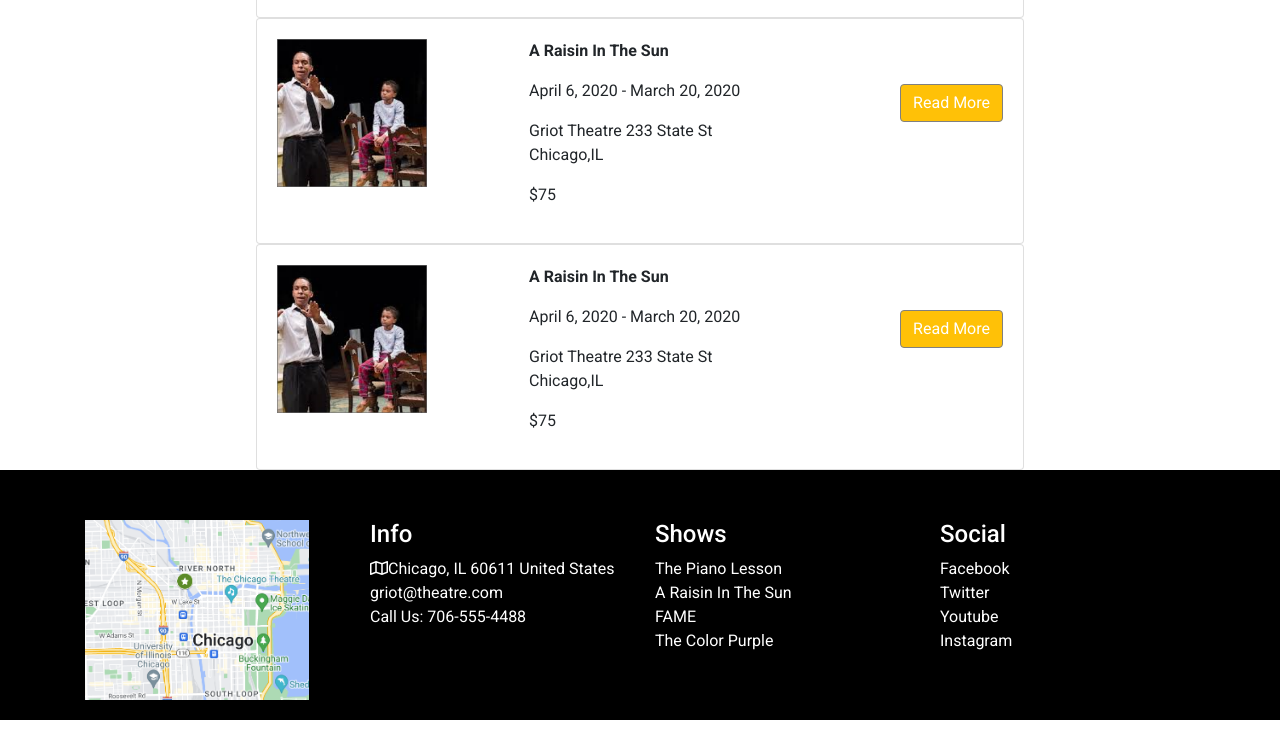
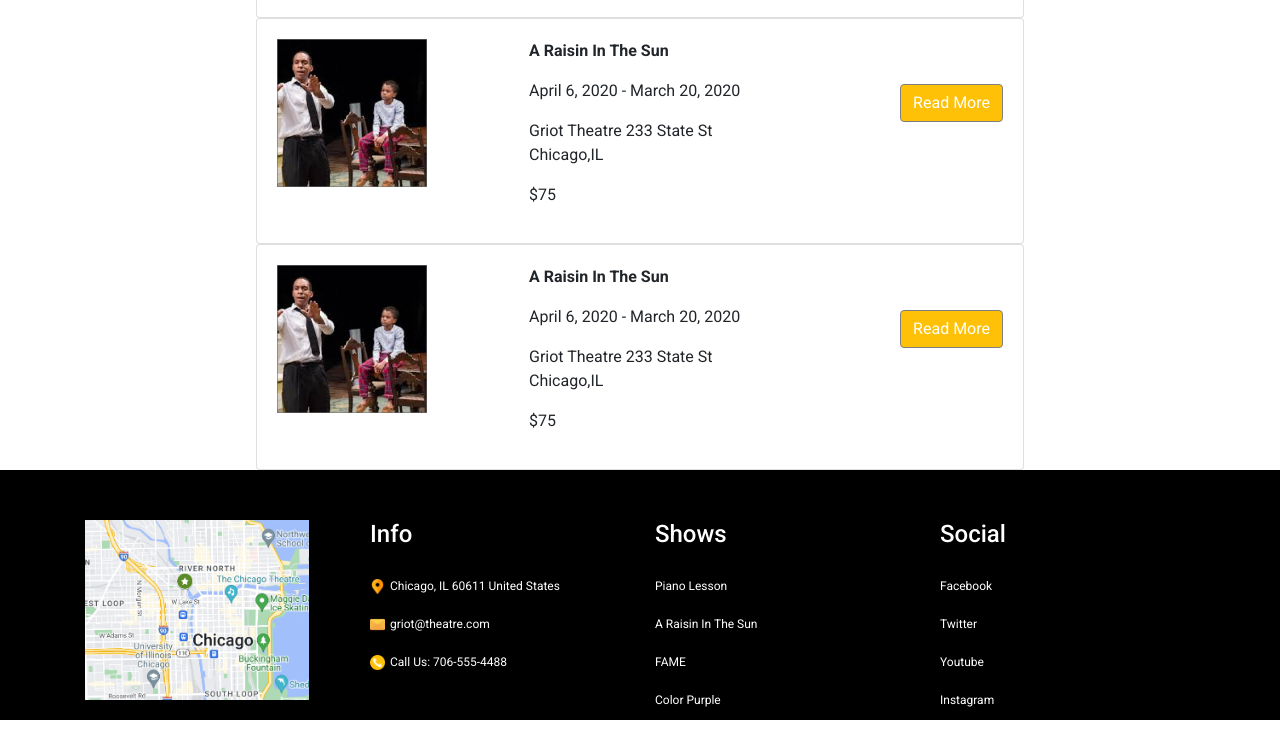
Before and after one commit to helloren9/theatre_mock, a plain HTML site: page index.html in a window 1280 px wide. Shown: the part 1040-1785 px from the top of the page. Before the commit the page ends 1760 px from the top, so only its background shows below. Drawn offline with nearby package versions, Linux system fonts and the light colour scheme.

Commit message:
Add files via upload

```diff
--- a/index.html
+++ b/index.html
@@ -141,27 +141,27 @@
                 <div class="col-md-3">
                     <h5>Info</h5>
                     <ul class="list-unstyled">
-                        <li><i class="fa-regular fa-map"></i>Chicago, IL 60611 United States</li>
-                        <li>griot@theatre.com</li>
-                        <li>Call Us: 706-555-4488</li>
+                        <li><img src="images/location.png" class="location"><a href="#">Chicago, IL 60611 United States</a></li>
+                        <li><img src="images/email.png" class="mail-icon"><a href="#">griot@theatre.com</a></li>
+                        <li><img src="images/phone.png" class="phone"><a href="#">Call Us: 706-555-4488</a></li>
                     </ul>
                 </div>
                 <div class="col-md-3">
                     <h5>Shows</h5>
                     <ul class="list-unstyled">
-                        <li>The Piano Lesson</li>
-                        <li>A Raisin In The Sun</li>
-                        <li>FAME</li>
-                        <li>The Color Purple</li>
+                        <li><a href="#"> Piano Lesson</a></li>
+                        <li><a href="#">A Raisin In The Sun</a></li>
+                        <li><a href="#">FAME</a></li>
+                        <li><a href="#"> Color Purple</a></li>
                     </ul>
                 </div>
                 <div class="col-md-3">
                     <h5>Social</h5>
                     <ul class="list-unstyled">
-                        <li>Facebook</li>
-                        <li>Twitter</li>
-                        <li>Youtube</li>
-                        <li>Instagram</li>
+                        <li><a href="#">Facebook</a></li>
+                        <li><a href="#">Twitter</a></li>
+                        <li><a href="#">Youtube</a></li>
+                        <li><a href="#">Instagram</a></li>
                     </ul>
                 </div>
             </div>
--- a/style.css
+++ b/style.css
@@ -81,4 +81,29 @@ h6 {
 
 h5 {
     font-size: 24px;
+    padding-bottom: 20px;
 }
+
+.location {
+    height: 15px;
+    padding-right: 5px;
+}
+
+.mail-icon {
+    height: 15px;
+    padding-right: 5px;
+}
+
+.phone {
+    height: 15px;
+    padding-right: 5px;
+}
+
+.list-unstyled li {
+    padding-bottom: 20px;
+    font-size: 12px;
+}
+
+.list-unstyled li a {
+    color: white;
+}
```
Also changed, not shown: images/email.png (added), images/location.png (added), images/phone.png (added).
